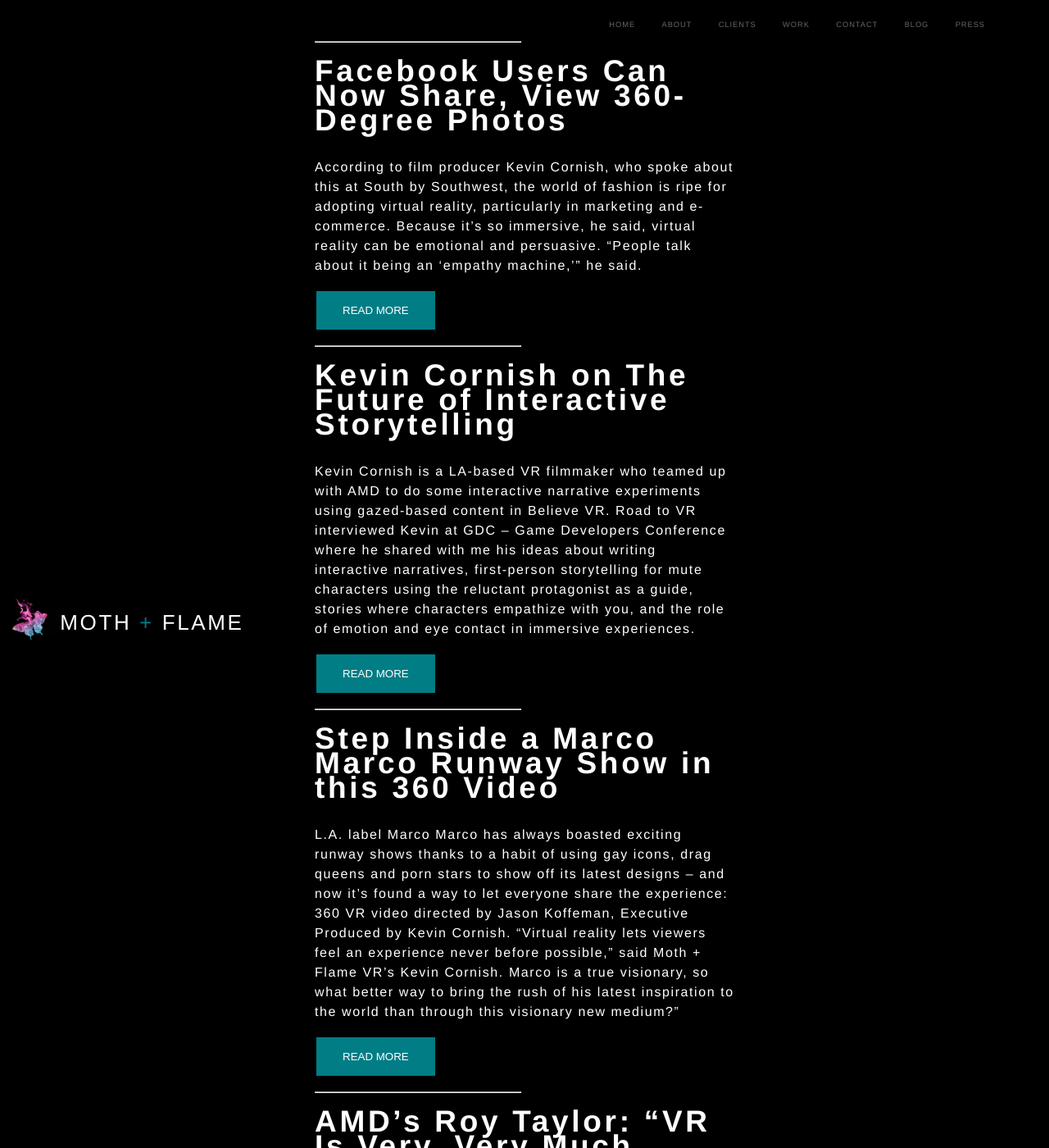
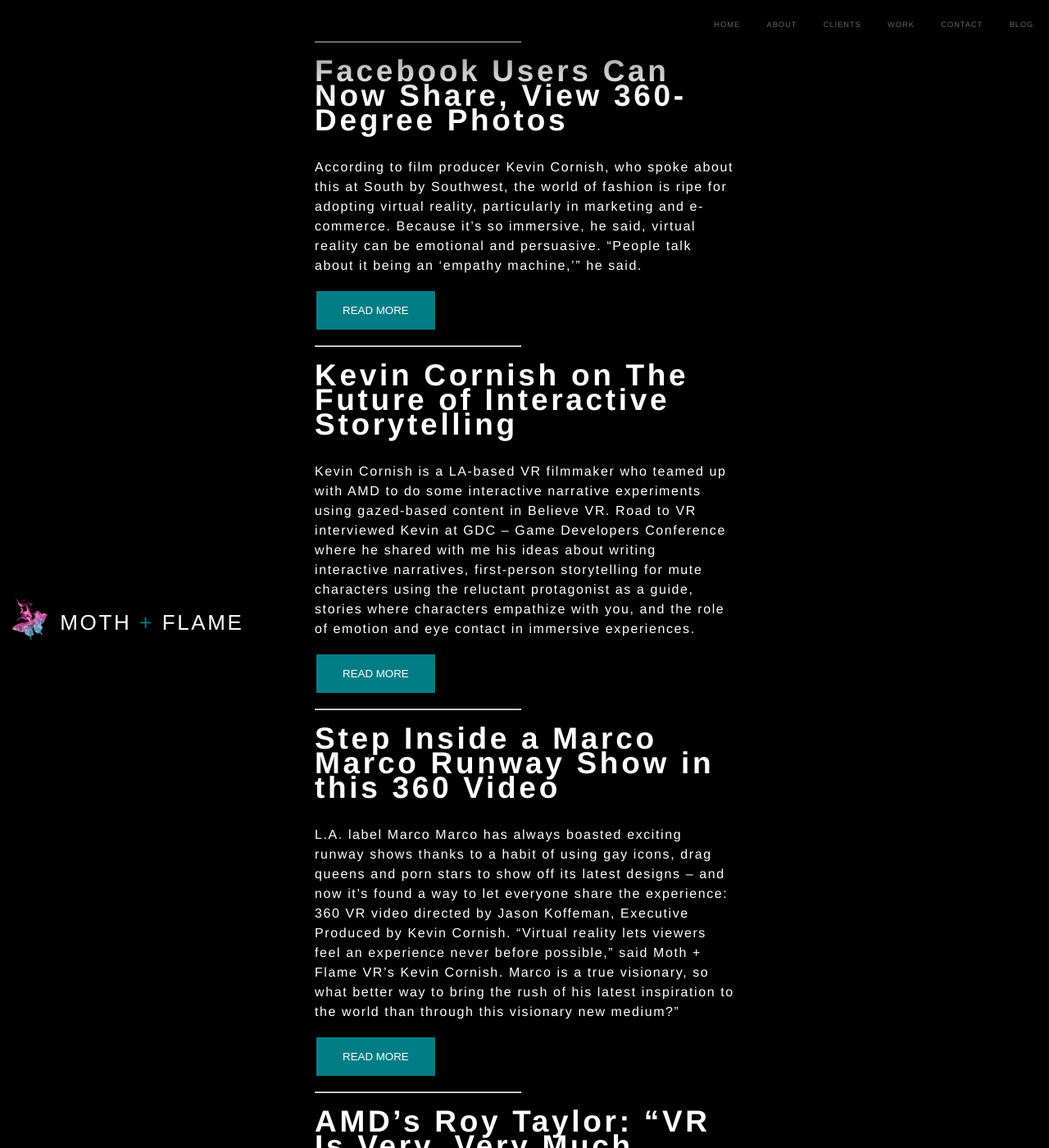
Before and after one commit to agillette/moth-flame, a Jekyll site: the page built from press.html, in a window 1280 px wide and 1400 px high. Shown: the whole window at 82% size. Built offline with Jekyll 4.4.1, drawn with Linux system fonts in a browser that asks for light colours.

Commit message:
updating header styles

```diff
--- a/_sass/_layout.scss
+++ b/_sass/_layout.scss
@@ -8,12 +8,14 @@
     left: 0;
     width: 100%;
     z-index: 99;
+    background: linear-gradient(to bottom, rgba(0,0,0,0.8) 0%,rgba(0,0,0,0) 100%);
 }
 
 @media only screen and (min-width: 768px) {
     #header {
-        left: 5vw;
-        width: 90vw;
+        left: 0;
+        width: 100%;
+        padding: 0 5vw 5vw 5vw;
     }
 }
 
@@ -27,7 +29,7 @@
     position: absolute;
     top: 56.25vw;
     left: 0;
-    z-index: 99;
+    z-index: 100;
     h1 {
         text-transform: uppercase;
         font-size: 2.0313vw;
@@ -56,6 +58,8 @@
 .site-nav {
     float: right;
     line-height: 56px;
+    position: relative;
+    z-index: 99;
 
     .menu-icon {
         display: none;
```
Also changed, not shown: 2 other files.
